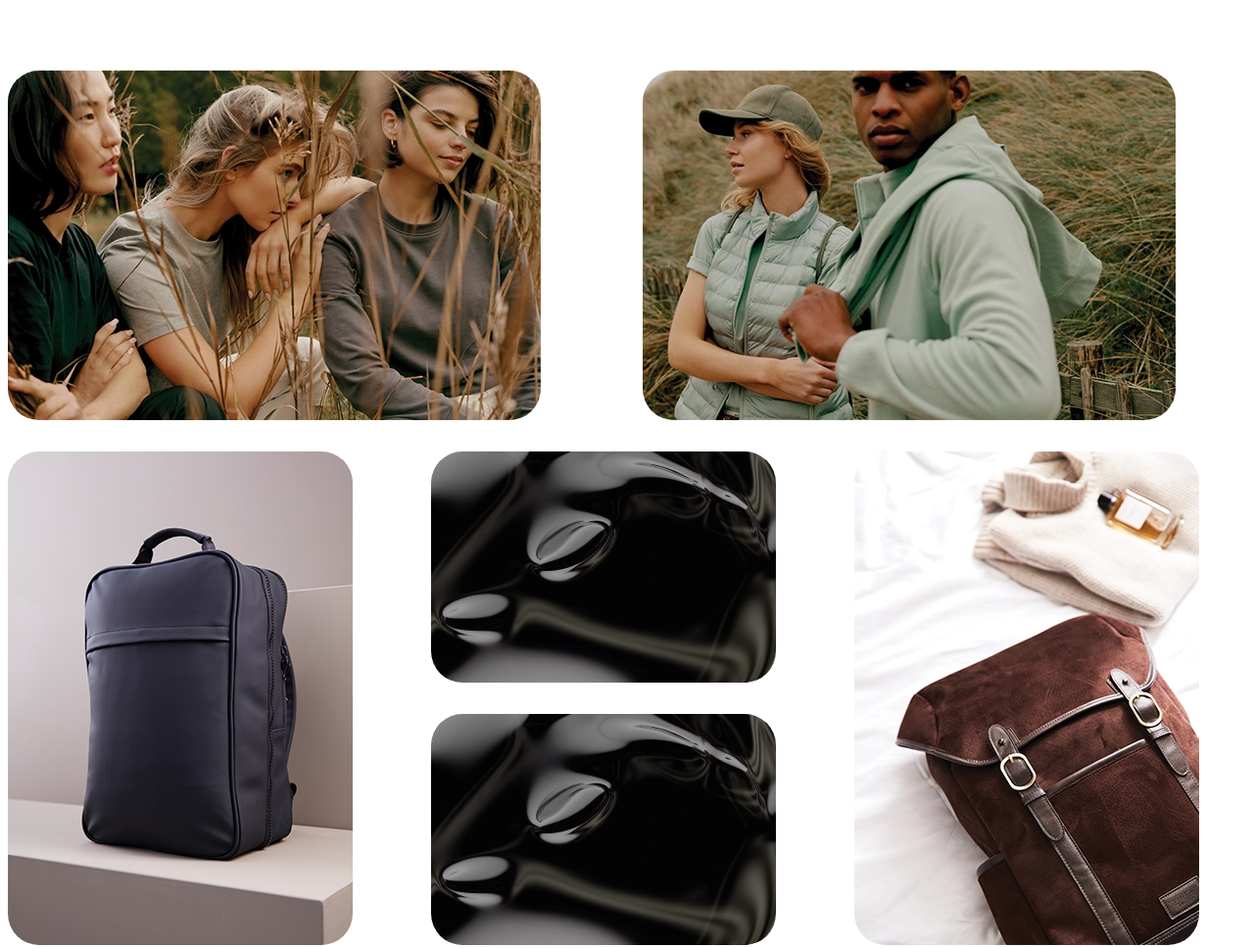
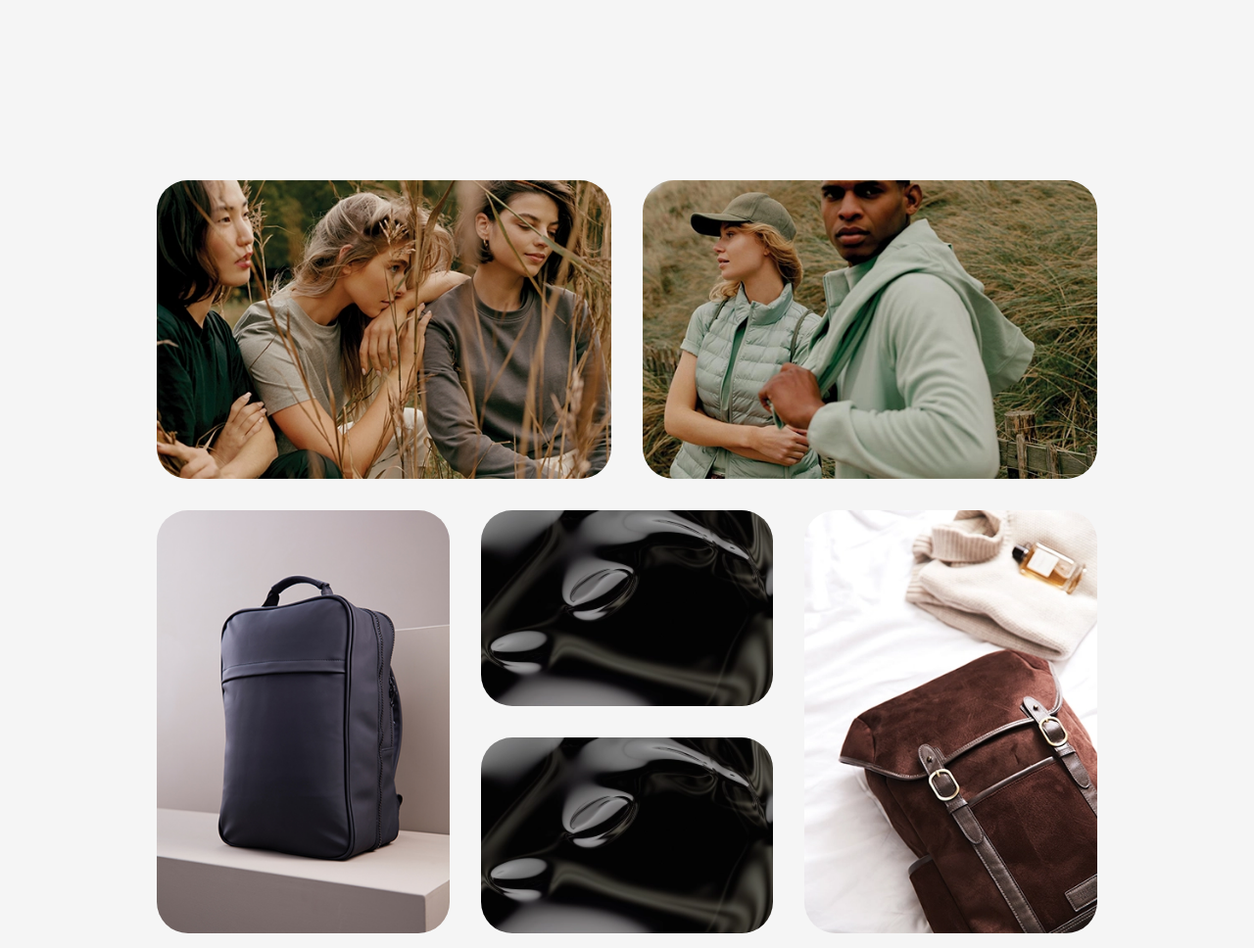
Before and after one commit to OlgaBorodchak/GRID, a plain HTML site: page index.html in a window 1280 px wide. Shown: the top 968 px of the page at 98% size. Drawn offline with nearby package versions, Linux system fonts and the light colour scheme.

Commit message:
Update style.css

```diff
--- a/style.css
+++ b/style.css
@@ -1,3 +1,33 @@
+* {
+  box-sizing: border-box;
+  margin: 0;
+  padding: 0;
+}
+
+html {
+  scroll-behavior: smooth;
+  -webkit-tap-highlight-color: transparent;
+}
+
+body {
+  display: flex;
+  flex-direction: column;
+  margin: 0 auto;
+  font-family: "Plus Jakarta Sans";
+  font-size: 1rem;
+}
+
+.container {
+  width: 100%;
+  max-width: 90em;
+  margin: 0 auto;
+  padding: 7.5em 10em;
+}
+
+#product-gallery {
+  background-color: hsla(0, 0%, 96%, 1);
+}
+
 .grid {
   padding-top: 4em;
   display: grid;
```
